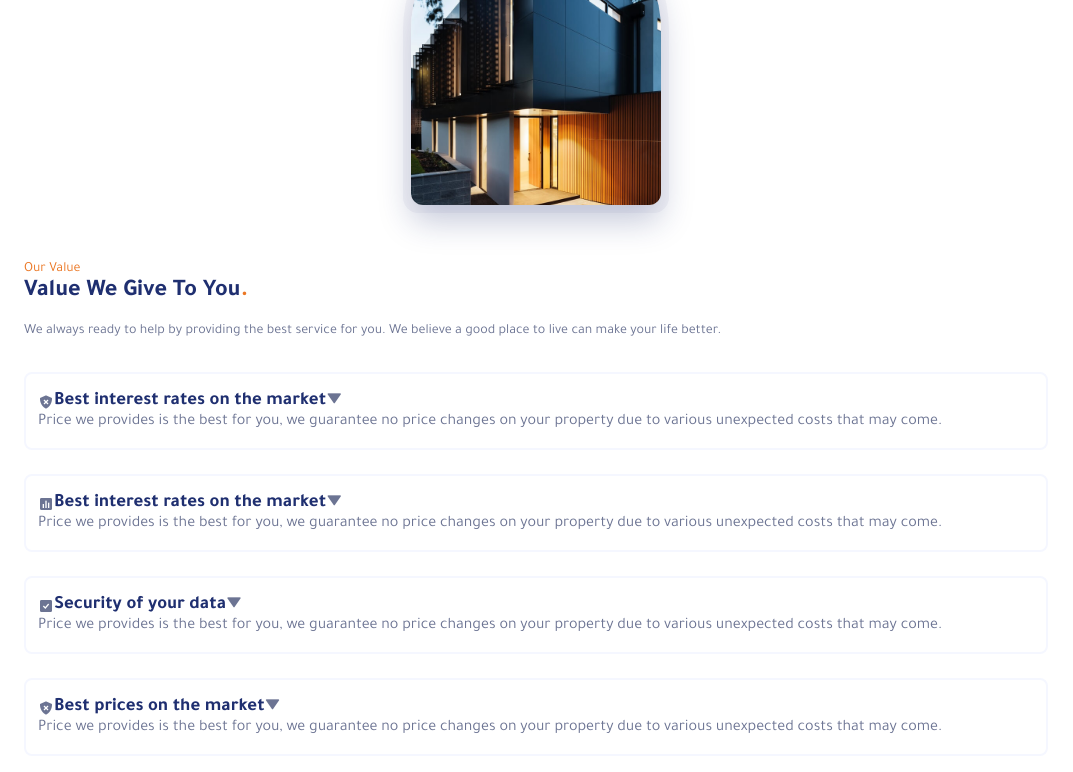
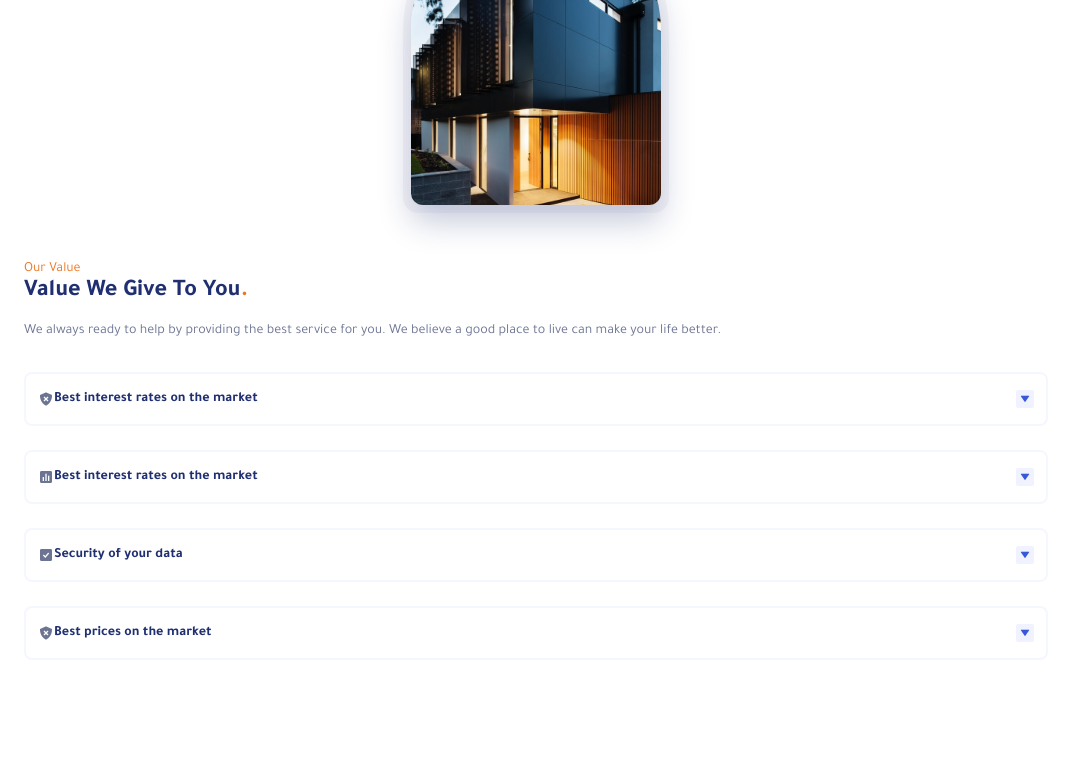
Before and after one commit to mohammedterfa/Realestate-Website-Design, a plain HTML site: page index.html in a window 1280 px wide. Shown: the part 2081-2853 px from the top of the page, without its empty margins (0-1073 px from the left). Drawn offline with nearby package versions, Linux system fonts and the light colour scheme.

Commit message:
styles for values done!!

```diff
--- a/assets/css/styles.css
+++ b/assets/css/styles.css
@@ -523,6 +523,35 @@ button {
 
 }
 
+.value__accordion-title{
+  font-size: var(--small-font-size);
+}
+
+.value__accordion-arrow{
+  display: inline-flex;
+  background-color: var(--first-color-lighten);
+  padding: .25rem;
+  color: var(--first-color);
+  border-radius: 2px;
+  font-size: 10px;
+  margin-left: auto;
+  transition: .3s;
+}
+
+.value__accordion-arrow i{
+  transition: .4s;
+}
+
+.value__accordion-description{
+  font-size: var(--smaller-font-size);
+  padding: 1.25rem 2.5rem 0 2.75rem;
+}
+
+.value__accordion-content{
+  overflow: hidden;
+  height: 0;
+  transition: all .25s ease;
+}
 
 
 /*Rotate icon and add shadows*/
```
